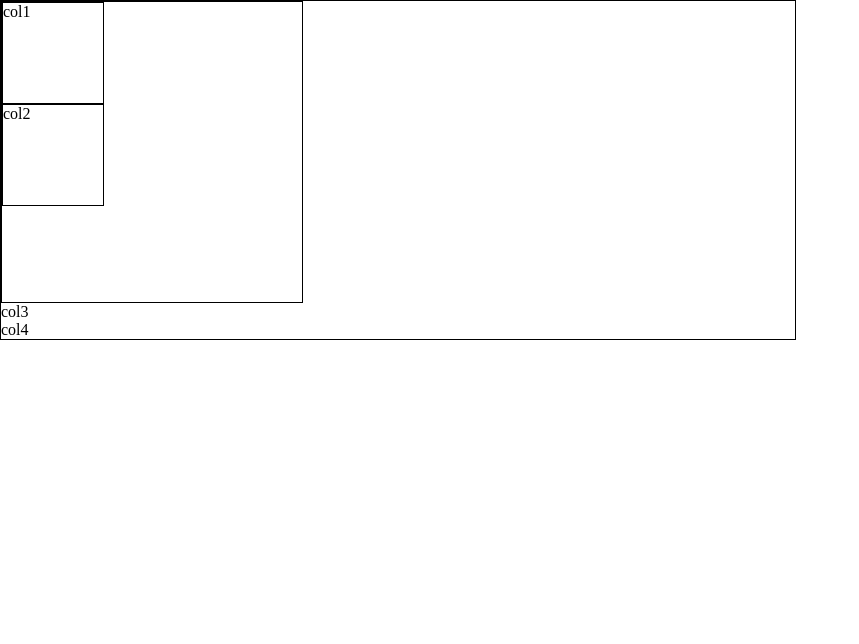
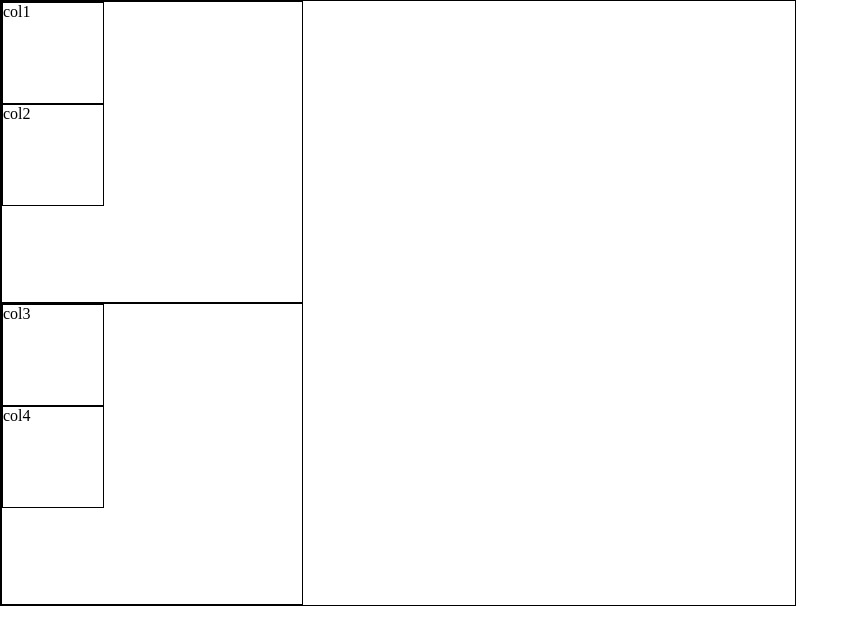
Before and after one commit to wanchai3291/chii, a plain HTML site: page index.html in a window 1280 px wide. Shown: the whole page, without its empty margins (0-859 px from the left). Drawn offline with Linux system fonts and the light colour scheme.

Commit message:
เพิ่มคอลั่ม

```diff
--- a/test.css
+++ b/test.css
@@ -24,3 +24,18 @@ body{
     height: 100px;
     border: 1px solid black;
 }
+#cr{
+    width: 300px;
+    height: 300px;
+    border: 1px solid black;
+}
+#cc1{
+    width: 100px;
+    height: 100px;
+    border: 1px solid black;
+}
+#cc2{
+    width: 100px;
+    height: 100px;
+    border:1px solid black
+}
```
